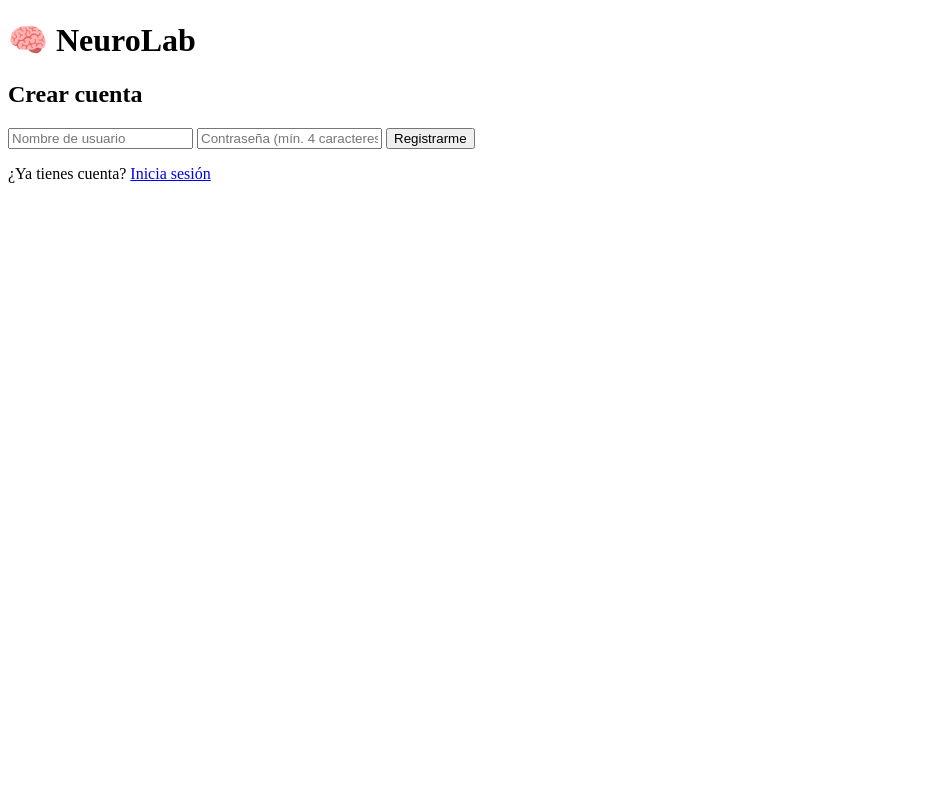
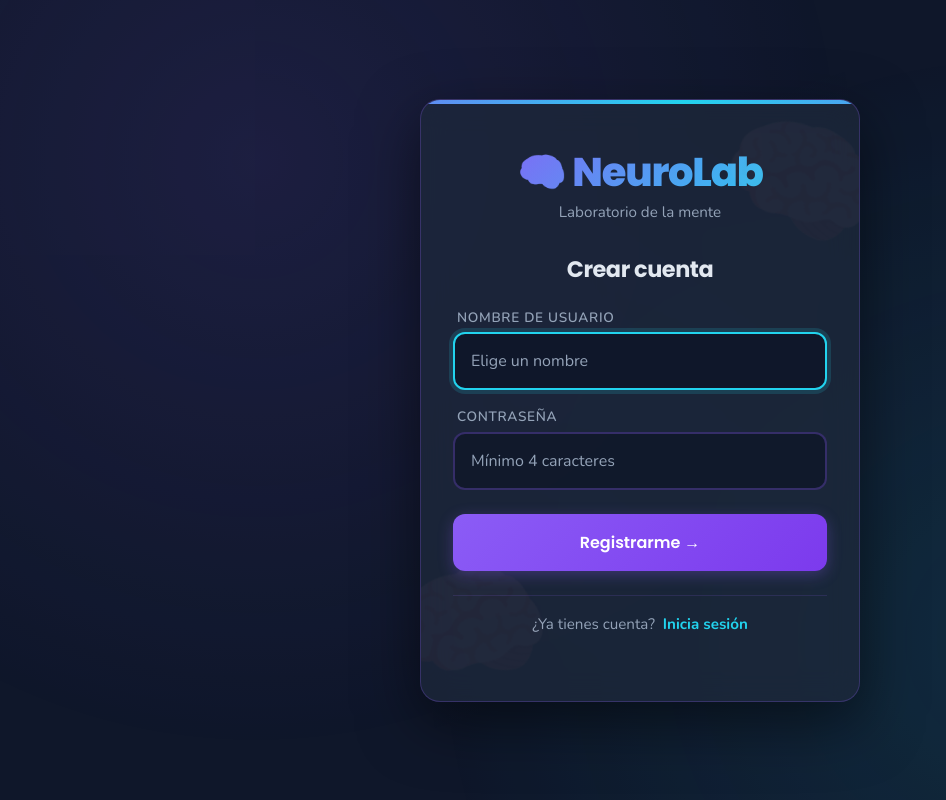
Before and after one commit to scott-maker-glitch/neurolab, a Flask app: page /registro in a window 1280 px wide. Shown: the whole page, without its empty margins (0-946 px from the left). Run offline with Flask 3, Linux system fonts and the light colour scheme.

Commit message:
Actualizar HTML con estilos NeuroLab

```diff
--- a/templates/registro.html
+++ b/templates/registro.html
@@ -4,16 +4,45 @@
     <meta charset="UTF-8">
     <meta name="viewport" content="width=device-width, initial-scale=1.0">
     <title>NeuroLab - Registro</title>
+    <link rel="stylesheet" href="{{ url_for('static', filename='css/base.css') }}">
+    <link rel="stylesheet" href="{{ url_for('static', filename='css/login.css') }}">
 </head>
 <body>
-    <h1>🧠 NeuroLab</h1>
-    <h2>Crear cuenta</h2>
-    {% if error %}<p style="color: red;">{{ error }}</p>{% endif %}
-    <form method="POST">
-        <input type="text" name="nombre" placeholder="Nombre de usuario" required>
-        <input type="password" name="contrasena" placeholder="Contraseña (mín. 4 caracteres)" required>
-        <button type="submit">Registrarme</button>
-    </form>
-    <p>¿Ya tienes cuenta? <a href="{{ url_for('login') }}">Inicia sesión</a></p>
+    <div class="pantalla-auth">
+        <div class="contenedor-auth">
+            <span class="icono-decorativo arriba-derecha">🧠</span>
+            <span class="icono-decorativo abajo-izquierda">🧠</span>
+
+            <div class="logo-auth">
+                <h1>🧠 NeuroLab</h1>
+                <p class="subtitulo">Laboratorio de la mente</p>
+            </div>
+
+            <form method="POST" class="formulario-auth">
+                <h2>Crear cuenta</h2>
+
+                {% if error %}
+                <div class="mensaje-error">{{ error }}</div>
+                {% endif %}
+
+                <div class="campo">
+                    <label for="nombre">Nombre de usuario</label>
+                    <input type="text" id="nombre" name="nombre" placeholder="Elige un nombre" required autofocus>
+                </div>
+
+                <div class="campo">
+                    <label for="contrasena">Contraseña</label>
+                    <input type="password" id="contrasena" name="contrasena" placeholder="Mínimo 4 caracteres" required minlength="4">
+                </div>
+
+                <button type="submit" class="boton">Registrarme →</button>
+            </form>
+
+            <p class="cambio-auth">
+                ¿Ya tienes cuenta?
+                <a href="{{ url_for('login') }}">Inicia sesión</a>
+            </p>
+        </div>
+    </div>
 </body>
 </html>
```
